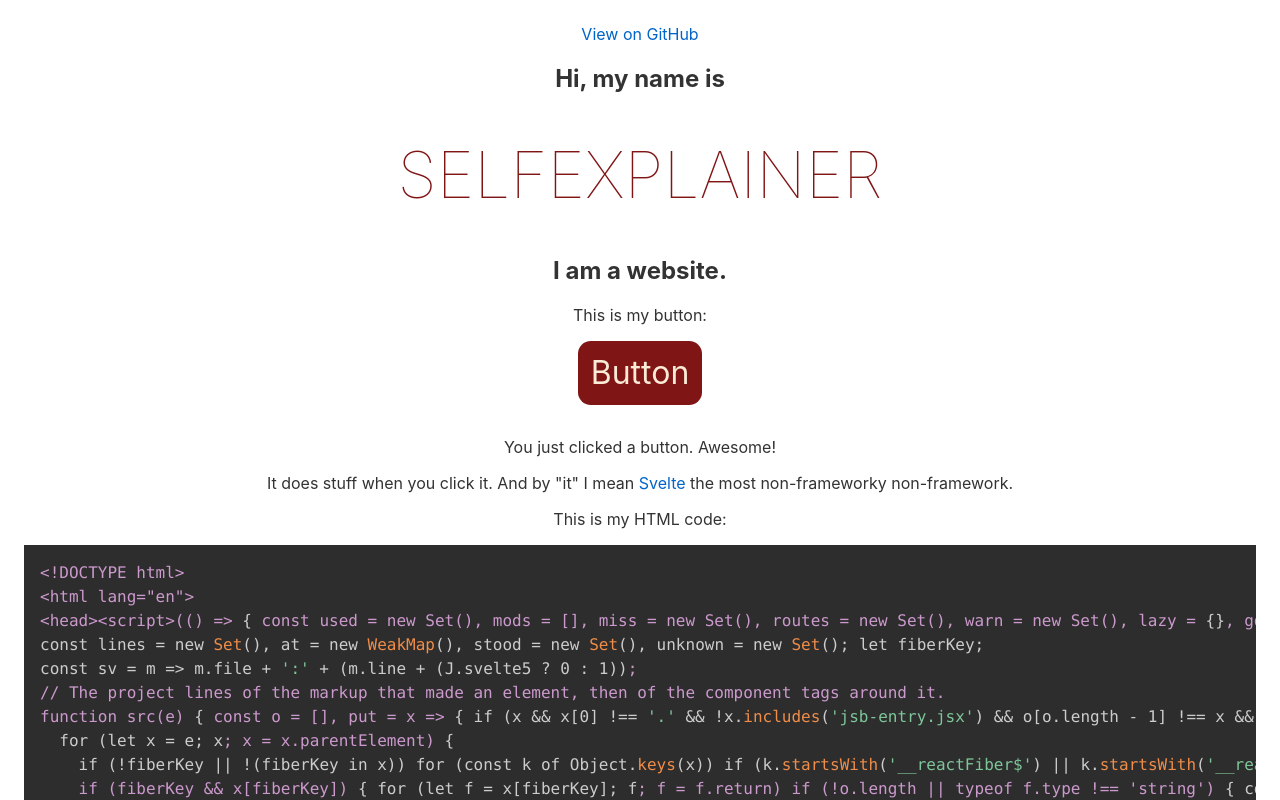
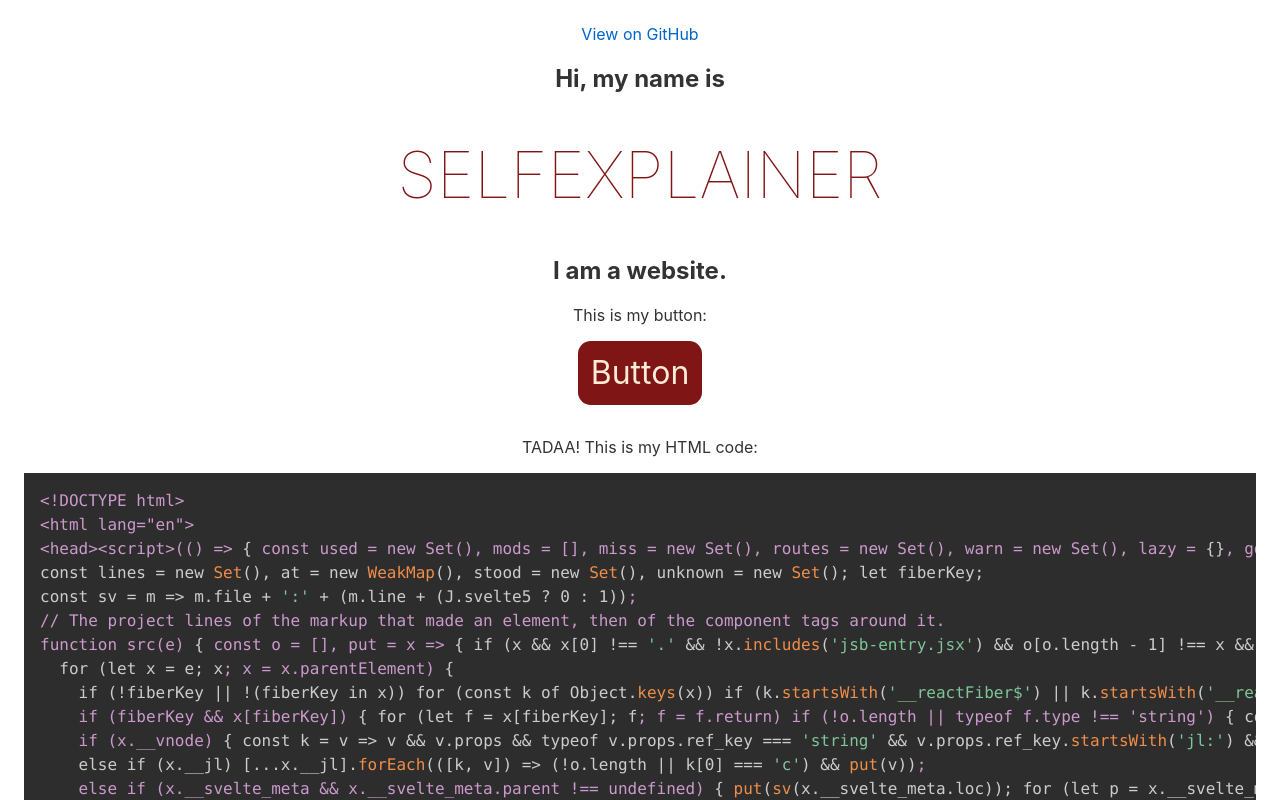
Before and after one commit to nielswadsholt/selfexplainer, a Svelte app: page / in a window 1280 px wide. Both pictures are taken after a click on the button "Button". Shown: the top 800 px of the page. Built offline with nearby package versions, Linux system fonts and the light colour scheme.

Commit message:
Put code block in component and display on button click

```diff
--- a/src/App.svelte
+++ b/src/App.svelte
@@ -1,6 +1,7 @@
 <script>
 	import { onMount } from 'svelte';
 	import 'prism-svelte';
+	import CodeBlock from './CodeBlock.svelte';
 	export let name;
 
 	let source = '';
@@ -12,12 +13,12 @@
 		source = await response.text();
 	})
 
-	let btnText = "";
+	let visible = false;
 
 	function btnClick() {
-		btnText = "You just clicked a button. Awesome!";
+		visible = true;
 		highlighted = Prism.highlightAll();
-		setTimeout(function() { btnText = ""; }, 3000);
+		setTimeout(function() { visible = false; }, 3000);
 	}
 </script>
 
@@ -28,11 +29,14 @@
 	<h2>I am a website.</h2>
 	<p>This is my button:</p>
 	<button on:click={btnClick}>Button</button>
-	<p>{btnText}</p>
-	<p>It does stuff when you click it. And by "it" I mean <a href="https://svelte.dev/" target="blank">Svelte</a> the most non-frameworky non-framework.</p>
-	<p>This is my HTML code:</p>
-	<pre><code class="language-css">{highlighted}</code></pre>
-	<p>The syntax-highlighted box was made with <a href="https://github.com/PrismJS/prism" target="blank">PrismJS</a></p>
+	<div hidden='{visible}'>
+		<p>It does stuff when you click it. And by "it" I mean <a href="https://svelte.dev/" target="blank">Svelte</a> the most non-frameworky non-framework.</p>
+	</div>
+	<div hidden='{!visible}'>
+		<p>TADAA! This is my HTML code:</p>
+		<CodeBlock code={highlighted}/>
+		<p>This syntax-highlighted code block was made with <a href="https://github.com/PrismJS/prism" target="blank">PrismJS</a></p>
+	</div>
 </main>
 
 <style>
--- /dev/null
+++ b/src/CodeBlock.svelte
@@ -0,0 +1,5 @@
+<script>
+    export let code;
+</script>
+
+<pre><code class="language-css">{code}</code></pre>
```
